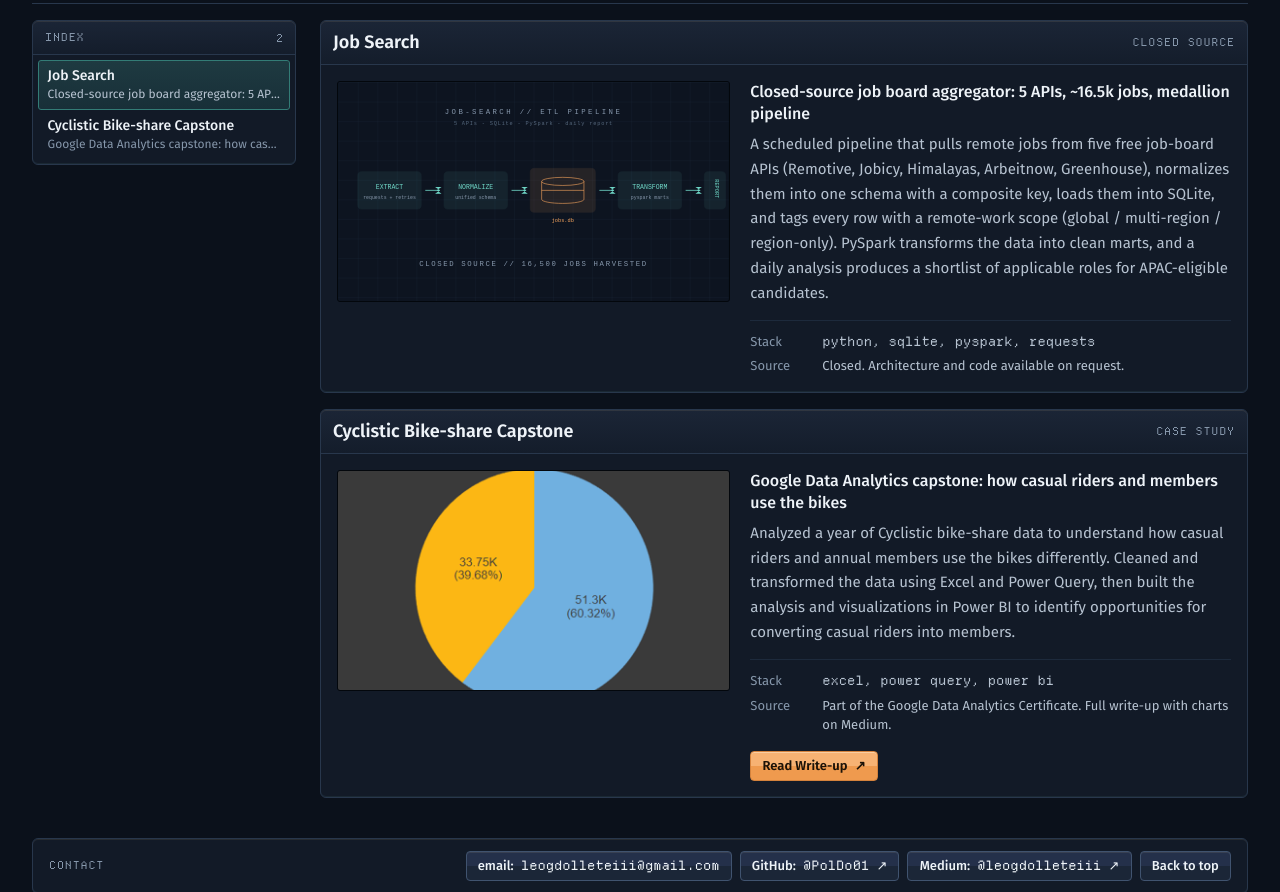
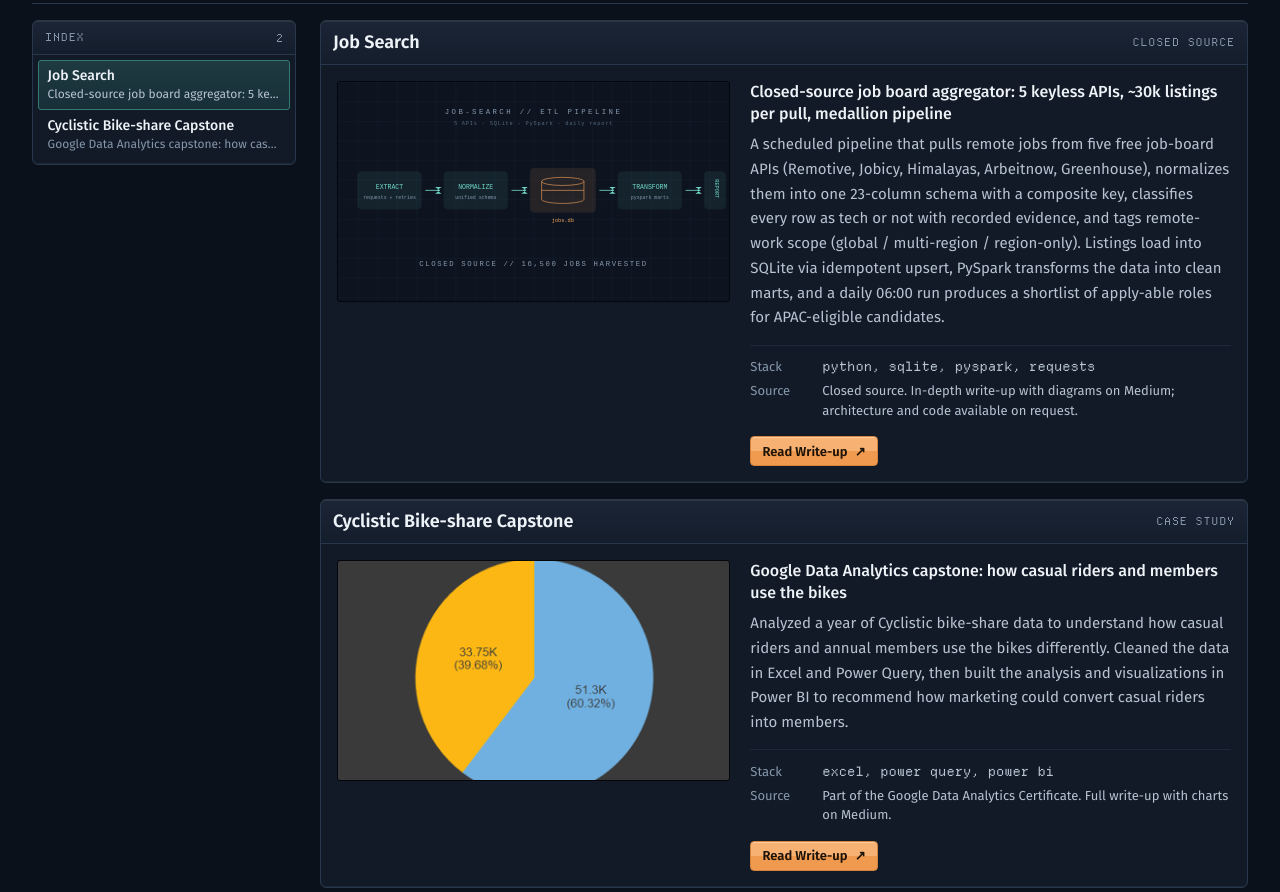
Before and after one commit to PolDo01/PolDo01.github.io, a website: page index.html in a window 1280 px wide. Shown: the part 1220-2112 px from the top of the page. Drawn offline with Linux system fonts and the light colour scheme.

Commit message:
Refresh Job Search card with current stats and link to write-up

```diff
--- a/index.html
+++ b/index.html
@@ -702,64 +702,20 @@
 
 
         <!-- latest-post:start -->
-
-        <a
-          class="bulletin pane"
-          href="/blog/google-capstone-project/"
-          aria-label="Read latest blog post: Google Capstone Project"
-        >
-
+        <a class="bulletin pane" href="/blog/google-capstone-project/" aria-label="Read latest blog post: Google Capstone Project">
           <span class="bulletin__bar pane__bar">
-
-            <span class="legend">
-              Latest post
+            <span class="legend">Latest post</span>
+            <span class="bulletin__readouts">
+              <time class="lcd" datetime="2023-07-12">2023-07-12</time>
+              <span class="lcd">3 min read</span>
             </span>
-
-            <span class="bulletin__readouts">
-
-              <time
-                class="lcd"
-                datetime="2023-07-12"
-              >
-                2023-07-12
-              </time>
-
-              <span class="lcd">
-                3 min read
-              </span>
-
-            </span>
-
           </span>
-
-
           <span class="bulletin__body">
-
-            <span class="bulletin__title">
-              Google Capstone Project
-            </span>
-
-            <span class="bulletin__room">
-
-              <span class="bulletin__excerpt">
-                Cyclistic bike-share: how casual riders and annual members
-                use the bikes differently, cleaned in Excel/Power Query
-                and visualized in Power BI.
-              </span>
-
-            </span>
-
-            <span
-              class="bulletin__open key"
-              aria-hidden="true"
-            >
-              Read post
-            </span>
-
+            <span class="bulletin__title">Google Capstone Project</span>
+            <span class="bulletin__room"><span class="bulletin__excerpt">Cyclistic bike-share — how casual riders and annual members use the bikes differently, cleaned in Excel/Power Query and visualized in Power BI.</span></span>
+            <span class="bulletin__open key" aria-hidden="true">Read post</span>
           </span>
-
         </a>
-
         <!-- latest-post:end -->
 
       </div>
@@ -796,292 +752,49 @@
 
 
           <!-- projects:start -->
-
-          <nav
-            class="index pane"
-            aria-label="Project index"
-          >
-
-            <p class="pane__bar">
-
-              <span class="legend">
-                Index
-              </span>
-
-              <span class="index__count">
-                2
-              </span>
-
-            </p>
-
-
+          <nav class="index pane" aria-label="Project index">
+            <p class="pane__bar"><span class="legend">Index</span> <span class="index__count">2</span></p>
             <ol class="index__list">
-
-              <li>
-
-                <a
-                  class="index__row"
-                  href="#job-search"
-                >
-
-                  <span class="index__name">
-                    Job Search
-                  </span>
-
-                  <span class="index__sub">
-                    Closed-source job board aggregator:
-                    5 APIs, ~16.5k jobs, medallion pipeline
-                  </span>
-
-                </a>
-
-              </li>
-
-
-              <li>
-
-                <a
-                  class="index__row"
-                  href="#cyclistic-bike-share-capstone"
-                >
-
-                  <span class="index__name">
-                    Cyclistic Bike-share Capstone
-                  </span>
-
-                  <span class="index__sub">
-                    Google Data Analytics capstone:
-                    how casual riders and members use the bikes
-                  </span>
-
-                </a>
-
-              </li>
-
+              <li><a class="index__row" href="#job-search">
+                <span class="index__name">Job Search</span>
+                <span class="index__sub">Closed-source job board aggregator: 5 keyless APIs, ~30k listings per pull, medallion pipeline</span>
+              </a></li><li><a class="index__row" href="#cyclistic-bike-share-capstone">
+                <span class="index__name">Cyclistic Bike-share Capstone</span>
+                <span class="index__sub">Google Data Analytics capstone: how casual riders and members use the bikes</span>
+              </a></li>
             </ol>
-
           </nav>
-
-
           <div class="records">
-
-
-            <!-- JOB SEARCH PROJECT -->
-
-            <article
-              id="job-search"
-              class="record pane"
-              aria-labelledby="job-search-title"
-            >
-
+            <article id="job-search" class="record pane" aria-labelledby="job-search-title">
               <header class="record__bar pane__bar">
-
-                <h3
-                  class="record__title"
-                  id="job-search-title"
-                >
-                  Job Search
-                </h3>
-
-                <span class="record__type legend">
-                  Closed source
-                </span>
-
+                <h3 class="record__title" id="job-search-title"><a href="https://medium.com/@leogdolleteiii/i-automated-my-job-hunt-building-a-0-data-pipeline-that-scans-5-job-boards-every-morning-47f14876f37d" target="_blank" rel="external noreferrer">Job Search</a></h3>
+                <span class="record__type legend">Closed source</span>
               </header>
-
-
               <div class="record__body">
-
-                <div class="media">
-
-                  <img
-                    class="media__img"
-                    src="/assets/img/job-search-pipeline.svg"
-                    alt="Job Search data pipeline architecture"
-                    loading="lazy"
-                  >
-
+                <div class="media"><a class="media__link" href="https://medium.com/@leogdolleteiii/i-automated-my-job-hunt-building-a-0-data-pipeline-that-scans-5-job-boards-every-morning-47f14876f37d" target="_blank" rel="external noreferrer" aria-label="Open Job Search"><img class="media__img" src="/assets/img/job-search-pipeline.svg" alt="Job Search thumbnail" loading="lazy"></a></div>
+                <div class="record__text">
+                  <p class="record__subtitle">Closed-source job board aggregator: 5 keyless APIs, ~30k listings per pull, medallion pipeline</p>
+                  <p class="record__desc">A scheduled pipeline that pulls remote jobs from five free job-board APIs (Remotive, Jobicy, Himalayas, Arbeitnow, Greenhouse), normalizes them into one 23-column schema with a composite key, classifies every row as tech or not with recorded evidence, and tags remote-work scope (global / multi-region / region-only). Listings load into SQLite via idempotent upsert, PySpark transforms the data into clean marts, and a daily 06:00 run produces a shortlist of apply-able roles for APAC-eligible candidates.</p>
+                  <dl class="record__props"><div><dt>Stack</dt><dd class="record__stack">python, sqlite, pyspark, requests</dd></div><div><dt>Source</dt><dd>Closed source. In-depth write-up with diagrams on Medium; architecture and code available on request.</dd></div></dl>
+                  <div class="record__links"><a class="btn btn--small btn--primary" href="https://medium.com/@leogdolleteiii/i-automated-my-job-hunt-building-a-0-data-pipeline-that-scans-5-job-boards-every-morning-47f14876f37d" target="_blank" rel="external noreferrer">Read Write-up <span aria-hidden="true">&#8599;</span></a></div>
                 </div>
-
-
+              </div>
+            </article><article id="cyclistic-bike-share-capstone" class="record pane" aria-labelledby="cyclistic-bike-share-capstone-title">
+              <header class="record__bar pane__bar">
+                <h3 class="record__title" id="cyclistic-bike-share-capstone-title"><a href="https://medium.com/@leogdolleteiii/google-capstone-project-a52f4bdc0553" target="_blank" rel="external noreferrer">Cyclistic Bike-share Capstone</a></h3>
+                <span class="record__type legend">Case study</span>
+              </header>
+              <div class="record__body">
+                <div class="media"><a class="media__link" href="https://medium.com/@leogdolleteiii/google-capstone-project-a52f4bdc0553" target="_blank" rel="external noreferrer" aria-label="Open Cyclistic Bike-share Capstone"><img class="media__img" src="/assets/img/capstone-cyclistic.png" alt="Cyclistic Bike-share Capstone thumbnail" loading="lazy"></a></div>
                 <div class="record__text">
-
-                  <p class="record__subtitle">
-                    Closed-source job board aggregator:
-                    5 APIs, ~16.5k jobs, medallion pipeline
-                  </p>
-
-
-                  <p class="record__desc">
-                    A scheduled pipeline that pulls remote jobs from five
-                    free job-board APIs (Remotive, Jobicy, Himalayas,
-                    Arbeitnow, Greenhouse), normalizes them into one schema
-                    with a composite key, loads them into SQLite, and tags
-                    every row with a remote-work scope
-                    (global / multi-region / region-only).
-                    PySpark transforms the data into clean marts, and a
-                    daily analysis produces a shortlist of applicable roles
-                    for APAC-eligible candidates.
-                  </p>
-
-
-                  <dl class="record__props">
-
-                    <div>
-
-                      <dt>Stack</dt>
-
-                      <dd class="record__stack">
-                        python, sqlite, pyspark, requests
-                      </dd>
-
-                    </div>
-
-
-                    <div>
-
-                      <dt>Source</dt>
-
-                      <dd>
-                        Closed. Architecture and code available on request.
-                      </dd>
-
-                    </div>
-
-                  </dl>
-
+                  <p class="record__subtitle">Google Data Analytics capstone: how casual riders and members use the bikes</p>
+                  <p class="record__desc">Analyzed a year of Cyclistic bike-share data to understand how casual riders and annual members use the bikes differently. Cleaned the data in Excel and Power Query, then built the analysis and visualizations in Power BI to recommend how marketing could convert casual riders into members.</p>
+                  <dl class="record__props"><div><dt>Stack</dt><dd class="record__stack">excel, power query, power bi</dd></div><div><dt>Source</dt><dd>Part of the Google Data Analytics Certificate. Full write-up with charts on Medium.</dd></div></dl>
+                  <div class="record__links"><a class="btn btn--small btn--primary" href="https://medium.com/@leogdolleteiii/google-capstone-project-a52f4bdc0553" target="_blank" rel="external noreferrer">Read Write-up <span aria-hidden="true">&#8599;</span></a></div>
                 </div>
-
               </div>
-
             </article>
-
-
-            <!-- CYCLISTIC PROJECT -->
-
-            <article
-              id="cyclistic-bike-share-capstone"
-              class="record pane"
-              aria-labelledby="cyclistic-bike-share-capstone-title"
-            >
-
-              <header class="record__bar pane__bar">
-
-                <h3
-                  class="record__title"
-                  id="cyclistic-bike-share-capstone-title"
-                >
-
-                  <a
-                    href="https://medium.com/@leogdolleteiii/google-capstone-project-a52f4bdc0553"
-                    target="_blank"
-                    rel="external noreferrer"
-                  >
-                    Cyclistic Bike-share Capstone
-                  </a>
-
-                </h3>
-
-                <span class="record__type legend">
-                  Case study
-                </span>
-
-              </header>
-
-
-              <div class="record__body">
-
-                <div class="media">
-
-                  <a
-                    class="media__link"
-                    href="https://medium.com/@leogdolleteiii/google-capstone-project-a52f4bdc0553"
-                    target="_blank"
-                    rel="external noreferrer"
-                    aria-label="Open Cyclistic Bike-share Capstone"
-                  >
-
-                    <img
-                      class="media__img"
-                      src="/assets/img/capstone-cyclistic.png"
-                      alt="Cyclistic Bike-share Capstone dashboard"
-                      loading="lazy"
-                    >
-
-                  </a>
-
-                </div>
-
-
-                <div class="record__text">
-
-                  <p class="record__subtitle">
-                    Google Data Analytics capstone:
-                    how casual riders and members use the bikes
-                  </p>
-
-
-                  <p class="record__desc">
-                    Analyzed a year of Cyclistic bike-share data to
-                    understand how casual riders and annual members use
-                    the bikes differently. Cleaned and transformed the data
-                    using Excel and Power Query, then built the analysis and
-                    visualizations in Power BI to identify opportunities for
-                    converting casual riders into members.
-                  </p>
-
-
-                  <dl class="record__props">
-
-                    <div>
-
-                      <dt>Stack</dt>
-
-                      <dd class="record__stack">
-                        excel, power query, power bi
-                      </dd>
-
-                    </div>
-
-
-                    <div>
-
-                      <dt>Source</dt>
-
-                      <dd>
-                        Part of the Google Data Analytics Certificate.
-                        Full write-up with charts on Medium.
-                      </dd>
-
-                    </div>
-
-                  </dl>
-
-
-                  <div class="record__links">
-
-                    <a
-                      class="btn btn--small btn--primary"
-                      href="https://medium.com/@leogdolleteiii/google-capstone-project-a52f4bdc0553"
-                      target="_blank"
-                      rel="external noreferrer"
-                    >
-                      Read Write-up
-                      <span aria-hidden="true">
-                        &#8599;
-                      </span>
-                    </a>
-
-                  </div>
-
-                </div>
-
-              </div>
-
-            </article>
-
           </div>
-
           <!-- projects:end -->
 
         </div>
```
Also changed, not shown: data/projects.json (+5 -4 lines).
